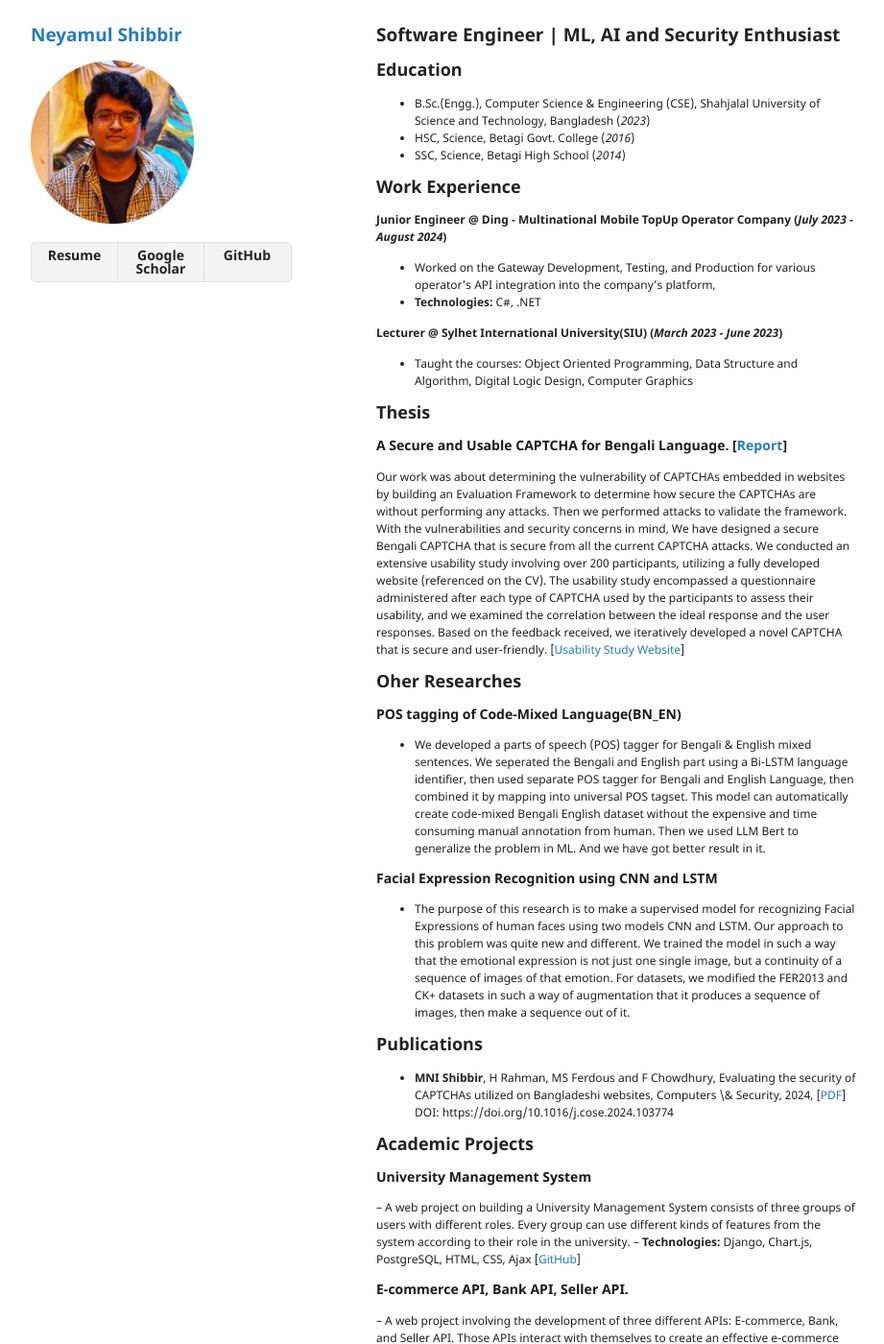
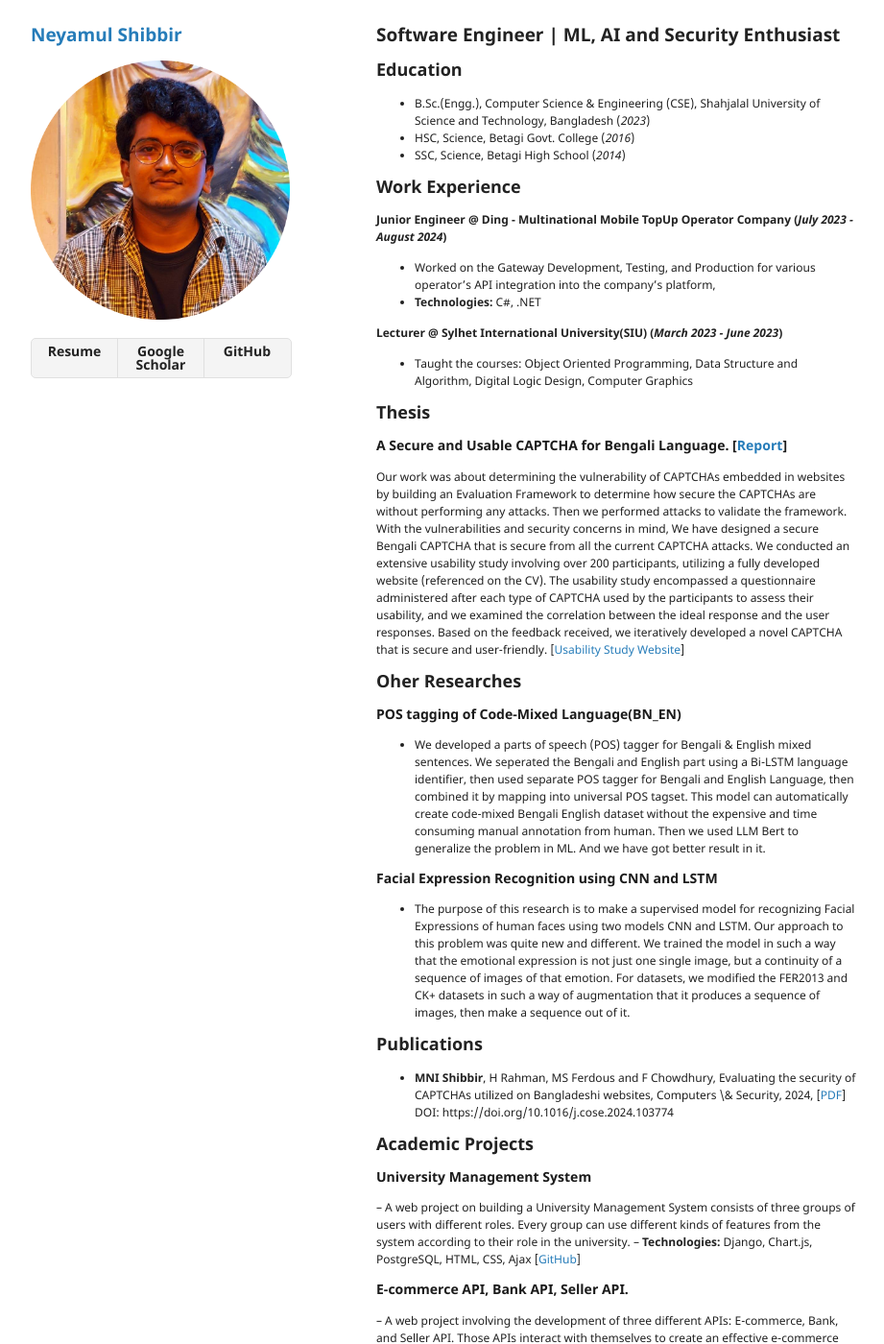
Before and after one commit to neyamul-sbr/neyamul.github.io, a Jekyll site: the page built from index.md, in a window 1280 px wide and 1400 px high. Shown: the whole window at 96% size, without its empty margins (178-1099 px from the left). Built offline with Jekyll 4.4.1, drawn with Linux system fonts in a browser that asks for light colours; our own code applies the rules of GitHub Pages for plain Markdown files; the repository's description, which GitHub fills in, is left out.

Commit message:
Update jekyll-theme-minimal.scss

```diff
--- a/_sass/jekyll-theme-minimal.scss
+++ b/_sass/jekyll-theme-minimal.scss
@@ -101,7 +101,7 @@ th {
 }
 
 img {
-  max-width:63%;
+  max-width:100%;
 }
 
 kbd {
```
